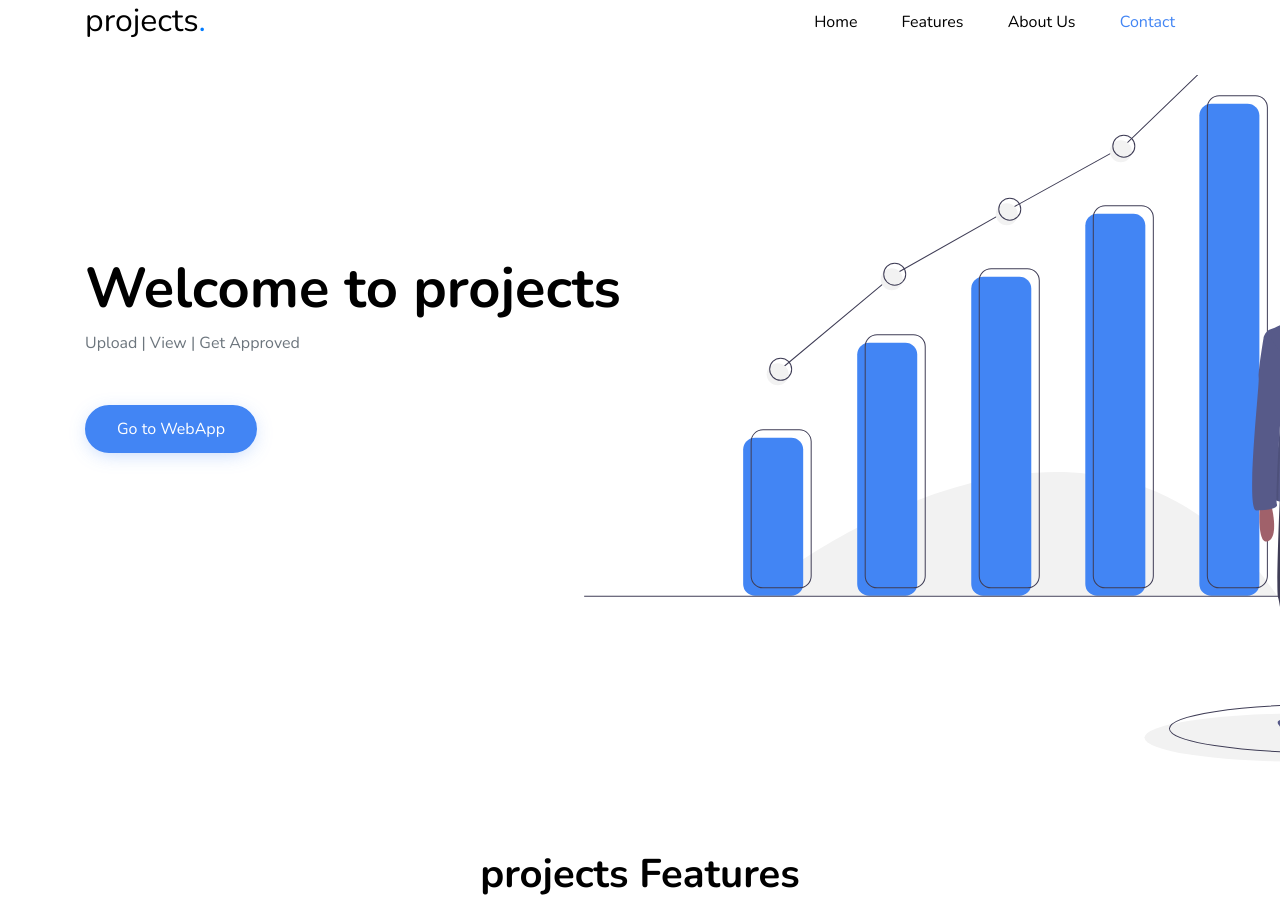
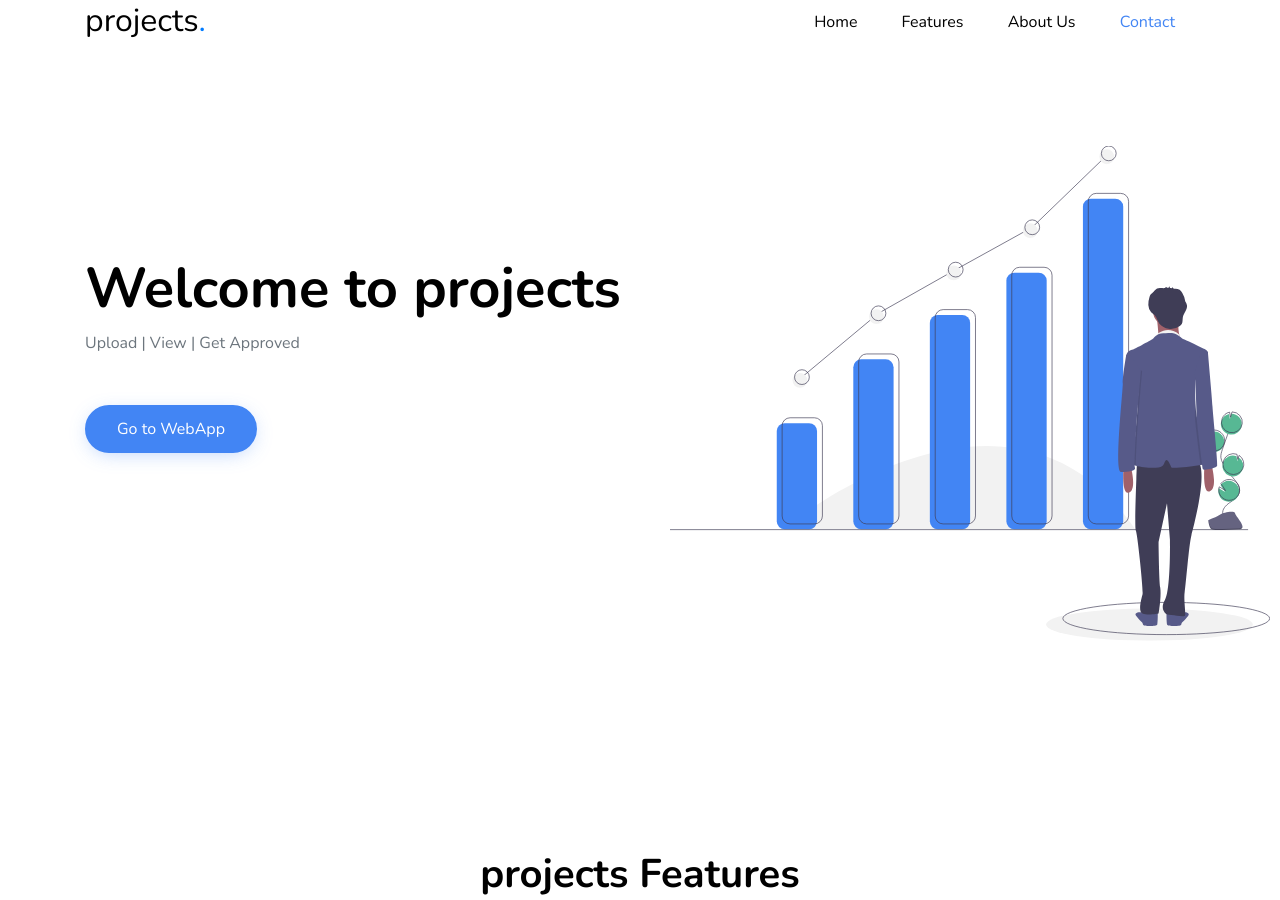
Before and after one commit to Shikhar2525/projectapproval, a Django app: template eproject/templates/index.html in a window 1280 px wide. Shown: the part 30-930 px from the top of the page. Run offline with Django 3.2, Linux system fonts and the light colour scheme; the template is opened without the code that fills it, so the values that code supplies are empty; style sheets or scripts are compiled from the project's sources; some libraries are stand-ins or nearby versions.

Commit message:
Update index.html

```diff
--- a/eproject/templates/index.html
+++ b/eproject/templates/index.html
@@ -94,7 +94,7 @@
 
           <div class="col-md-12" style="position: relative;" data-aos="fade-up" data-aos-delay="200">
 
-            <img src="{% static 'eproject/homestatic/images/undraw_investing_7u74.svg' %}" alt="Image" class="img-fluid img-absolute">
+            <img src="{% static 'eproject/homestatic/images/undraw_investing_7u74.svg' %}" alt="Image" class="img-fluid img-absolute" width="600px;" style="margin-right:120px;">
 
             <div class="row mb-4" data-aos="fade-up" data-aos-delay="200">
               <div class="col-lg-6 mr-auto">
```
